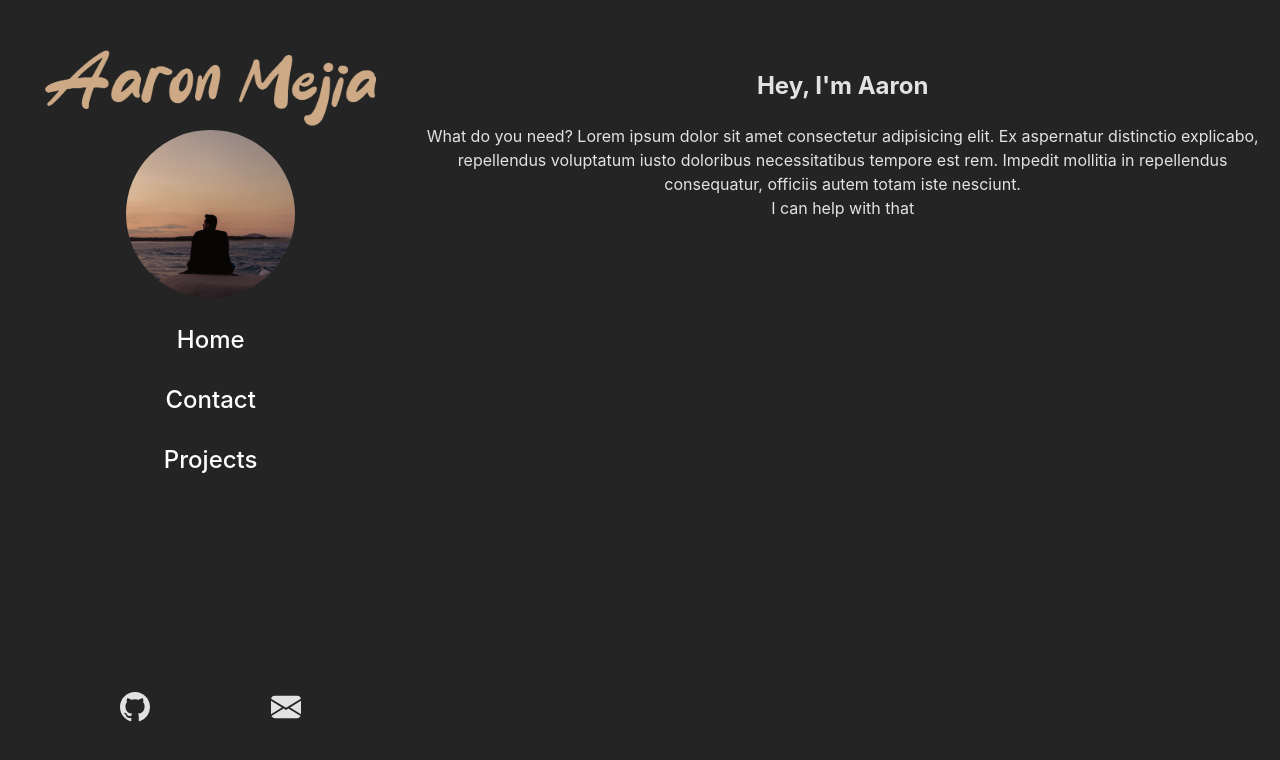
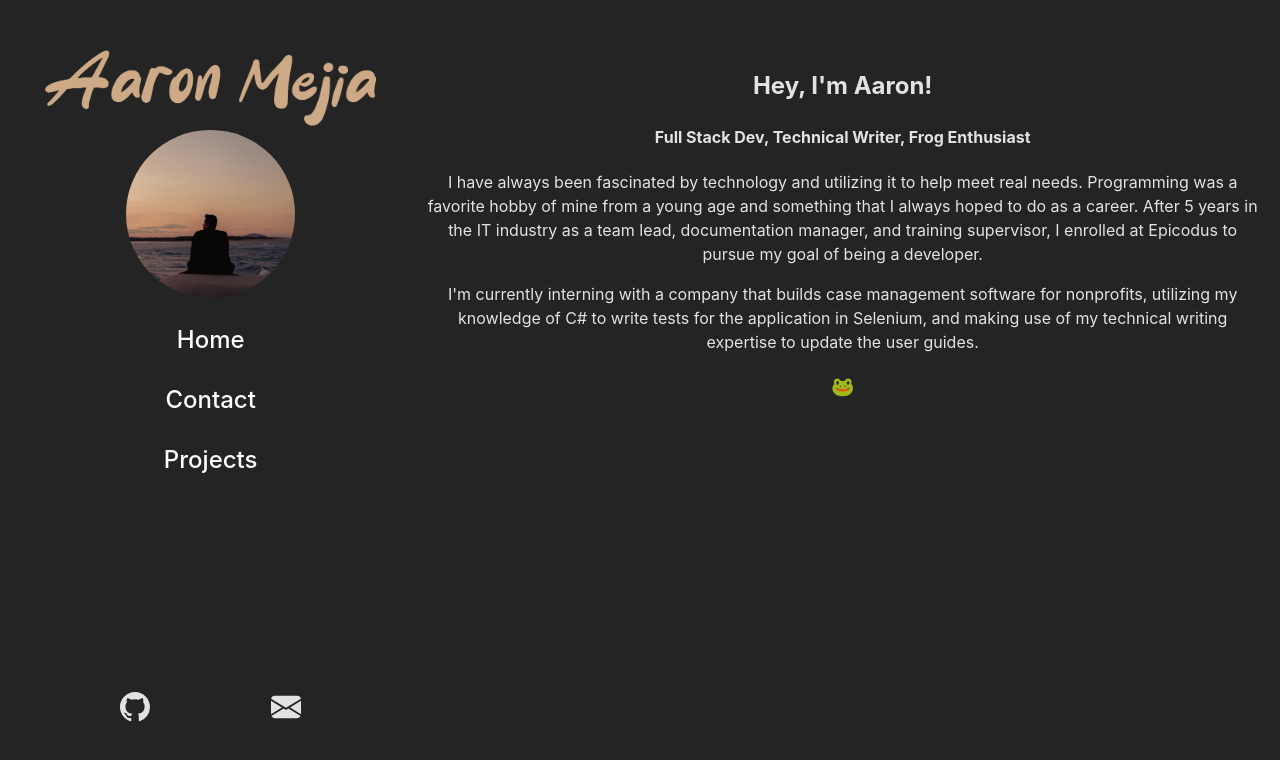
Before and after one commit to mejia-dev/mejia.dev, a React (Vite) app: page / in a window 1280 px wide. Shown: the top 760 px of the page. Built offline with nearby package versions, Linux system fonts and the light colour scheme.

Commit message:
Update About page

```diff
--- a/src/components/About.tsx
+++ b/src/components/About.tsx
@@ -1,11 +1,17 @@
 export default function About(): JSX.Element {
   return (
     <>
-      <h2>Hey, I'm Aaron</h2>
-      <p>What do you need? Lorem ipsum dolor sit amet consectetur adipisicing elit. Ex aspernatur distinctio explicabo, repellendus voluptatum iusto doloribus necessitatibus tempore est rem. Impedit mollitia in repellendus consequatur, officiis autem totam iste nesciunt.
-        <br />
-        I can help with that
-      </p>
+      <h2>Hey, I'm Aaron!</h2>
+      <h4>Full Stack Dev, Technical Writer, Frog Enthusiast</h4>
+      <div id="aboutText">
+        <p>
+          I have always been fascinated by technology and utilizing it to help meet real needs. Programming was a favorite hobby of mine from a young age and something that I always hoped to do as a career. After 5 years in the IT industry as a team lead, documentation manager, and training supervisor, I enrolled at Epicodus to pursue my goal of being a developer.
+        </p>
+        <p>
+          I'm currently interning with a company that builds case management software for nonprofits, utilizing my knowledge of C# to write tests for the application in Selenium, and making use of my technical writing expertise to update the user guides.
+        </p>
+      </div>
+      <h3>🐸</h3>
     </>
   )
 }
```
